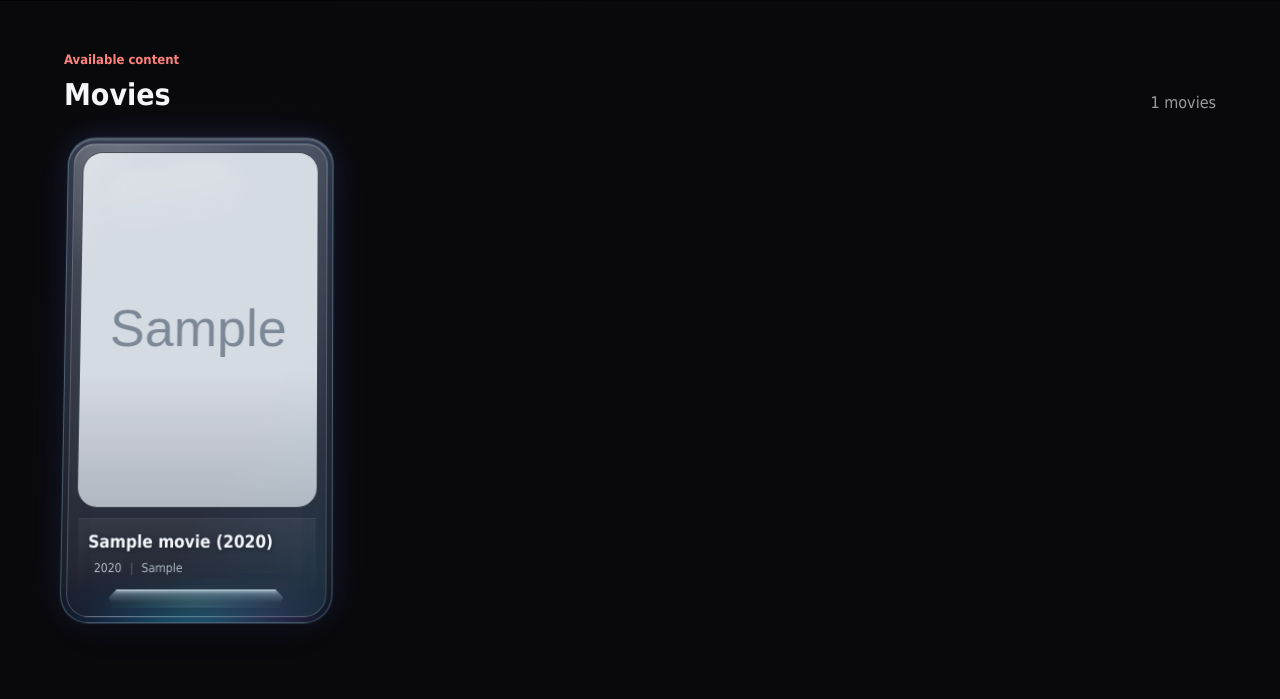
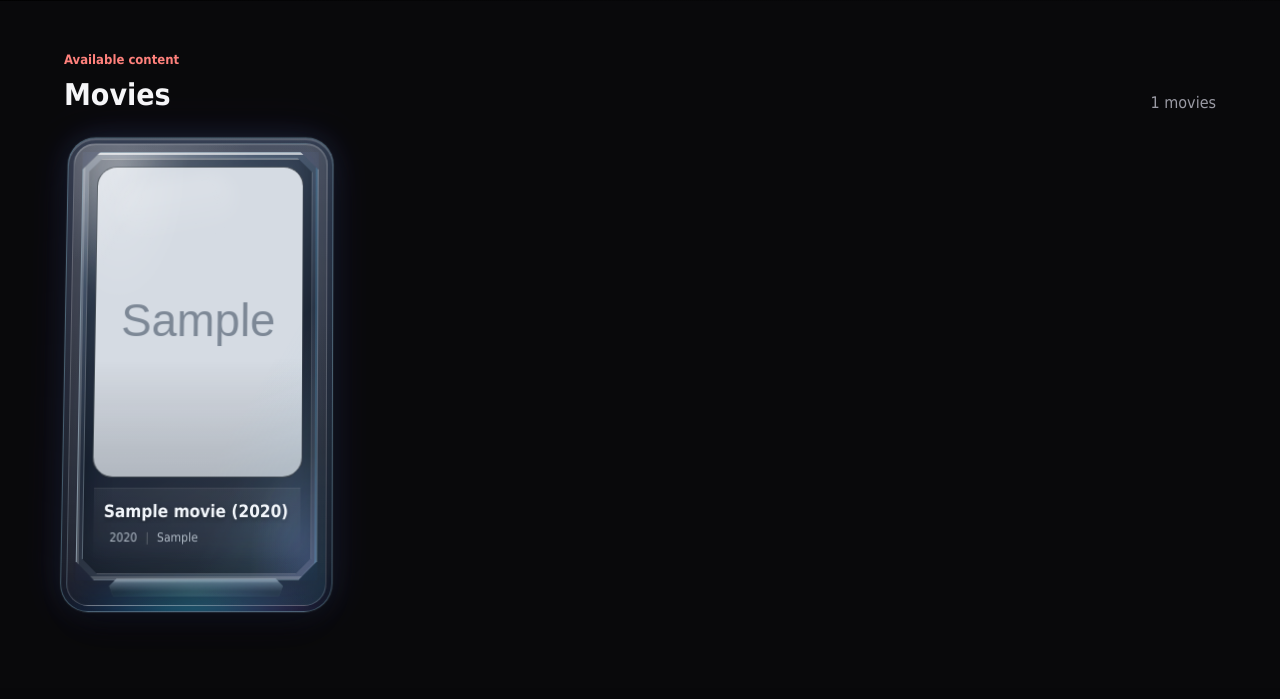
Before and after one commit to track2000one/home-cinema-django, a Django app: page / in a window 1280 px wide. Shown: the part 490-1189 px from the top of the page. After the commit the page ends 1104 px from the top, so only its background shows below. Run offline with Django 5.2, Linux system fonts and the light colour scheme; a user stored in the database is signed in; tables that the repository leaves empty hold one stand-in row (values such as "Sample post"); grey boxes marked "Sample" are stand-in pictures.

Commit message:
Finalize crystal card structure

```diff
--- a/movies/templates/movies/library.html
+++ b/movies/templates/movies/library.html
@@ -52,6 +52,7 @@
   <div class="movie-grid crystal-grid">
     {% for movie in movies %}
       <a class="movie-card crystal-card" href="{% url 'movies:detail' movie.slug %}" aria-label="Play {{ movie.title }}">
+        <div class="crystal-shell">
           <div class="poster crystal-poster">
             {% if movie.poster %}
               <img
@@ -76,6 +77,7 @@
               <span>{{ movie.genre|default:"Uncategorized" }}</span>
             </div>
           </div>
+        </div>
 
         <div class="crystal-base" aria-hidden="true"></div>
       </a>
```
Lines whose indentation alone changed are shown as unchanged.
